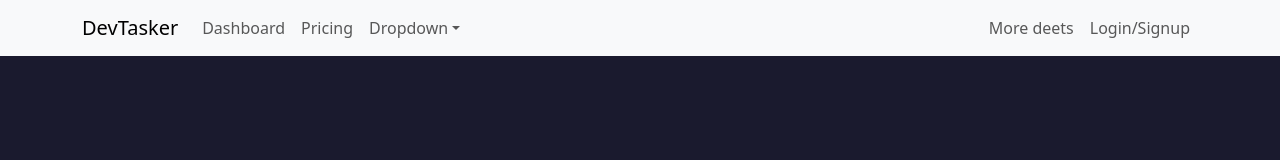
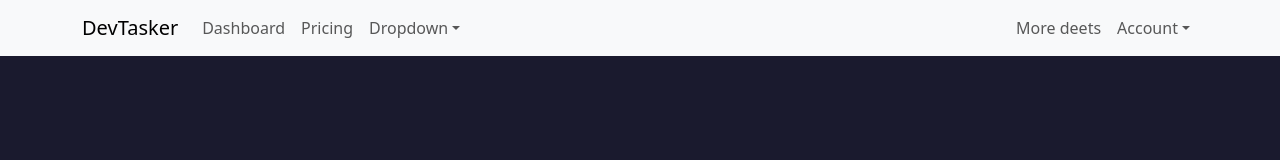
Before and after one commit to V-Satwik-Reddy/DevTasker, a React (Create React App) app: page / in a window 1280 px wide. Shown: the top 160 px of the page. Built offline with nearby package versions, Linux system fonts and the light colour scheme; no server answers.

Commit message:
added the option to logout from navbar

```diff
--- a/src/components/Navbar.css
+++ b/src/components/Navbar.css
@@ -20,5 +20,5 @@
   .profile-letter {
     font-size: 1.2rem;
     font-weight: bold;
-    color: white;
+    color: rgb(0, 0, 0);
   }
--- a/src/components/navbar.js
+++ b/src/components/navbar.js
@@ -28,8 +28,15 @@ function NavbarComponent() {
     };
 
     fetchUser();
+
   }, []);
-
+  const handleLogout = async () => {
+    await fetch("http://localhost:5000/auth/logout", {
+      method: "POST",
+      credentials: "include",
+    });
+    navigate("/");
+  };
   return (
     <Navbar collapseOnSelect expand="lg" className="bg-body-tertiary">
       <Container>
@@ -49,18 +56,29 @@ function NavbarComponent() {
             </NavDropdown>
           </Nav>
           <Nav>
+
             <Nav.Link href="#deets">More deets</Nav.Link>
-            {user ? (
-              <Nav.Link onClick={() => navigate("/dashboard")} className="profile-container">
-                {user.image ? (
-                  <img src={user.image} alt="Profile" className="profile-img" />
+            <NavDropdown
+              title={
+                user ? (
+                  user.image ? (
+                    <img src={user.image} alt="Profile" className="profile-img" />
+                  ) : (
+                    <span className="profile-letter">{user.username[0].toUpperCase()}</span>
+                  )
                 ) : (
-                  <span className="profile-letter">{user.username[0].toUpperCase()}</span>
-                )}
-              </Nav.Link>
-            ) : (
-              <Nav.Link as={Link} to="/Auth">Login/Signup</Nav.Link>
-            )}
+                  "Account"
+                )
+              }
+              id="profile-dropdown"
+              align="end"
+            >
+              <NavDropdown.Item href="#action/1">Option 1</NavDropdown.Item>
+              <NavDropdown.Item href="#action/2">Option 2</NavDropdown.Item>
+              <NavDropdown.Divider />
+              <NavDropdown.Item onClick={handleLogout}>Logout</NavDropdown.Item>
+            </NavDropdown>
+
           </Nav>
         </Navbar.Collapse>
       </Container>
```
